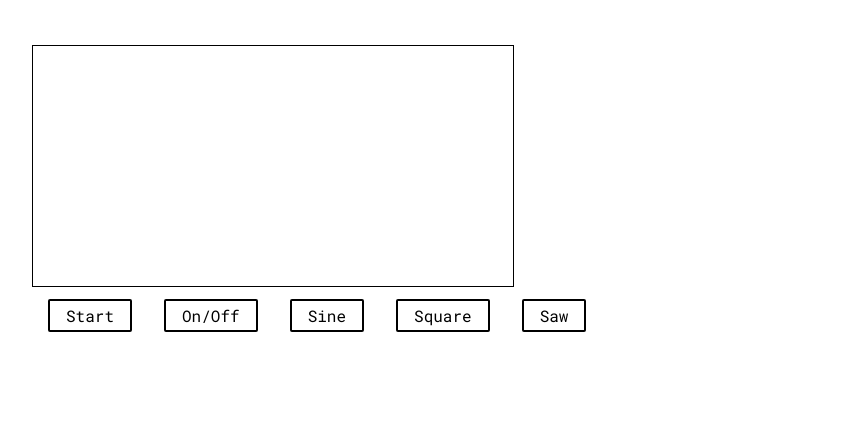
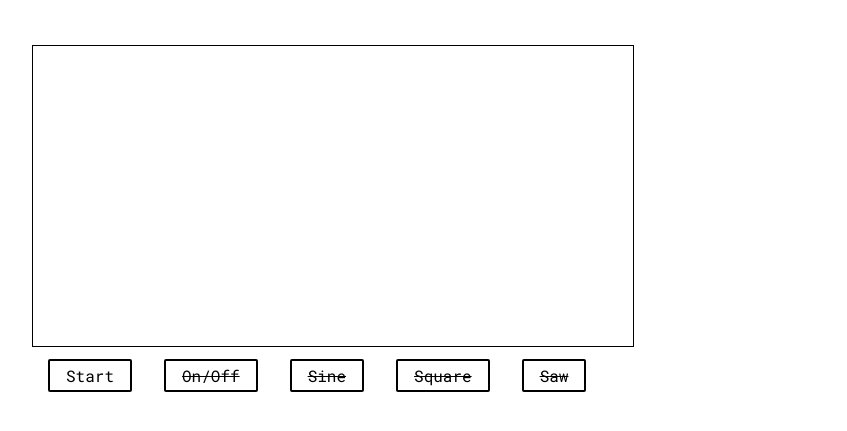
Before and after one commit to digitopolis/mr-portfolio, a Gatsby site: page /noise in a window 1280 px wide. Shown: the part 83-514 px from the top of the page, without its empty margins (208-1055 px from the left). Built offline with nearby package versions, Linux system fonts and the light colour scheme; Gatsby itself is replaced by a stand-in of ours.

Commit message:
clean up noise.js

```diff
--- a/src/pages/noise.js
+++ b/src/pages/noise.js
@@ -12,17 +12,7 @@ class Noise extends React.Component {
 
 	state = {
 		on: false,
-		wave: '',
 		started: false
-	}
-
-	componentDidMount() {
-		console.log('mounted');
-		// osc.connect(gain)
-		//
-		// osc.type = 'sine'
-		// osc.frequency.value = 120
-		// gain.gain.value = 0.05
 	}
 
 	toggleOnOff = () => {
@@ -37,9 +27,8 @@ class Noise extends React.Component {
 	}
 
 	handleWaveSelect = (e) => {
-		console.log(e.target.value)
 		const wave = e.target.value
-		this.setState({ wave })
+		osc.type = wave
 	}
 
 	handleMouseMove = (event) => {
@@ -59,6 +48,8 @@ class Noise extends React.Component {
 		gain.gain.value = 0.05
 
 		osc.start()
+		const started = !this.state.started
+		this.setState({ started })
 	}
 
 	render () {
@@ -66,22 +57,29 @@ class Noise extends React.Component {
 			<Layout>
 				<div>
 					<canvas
-						style={{width: "60%", height: "40%", border:'1px solid #000000' }}
-						onMouseMove={this.handleMouseMove} >
+						style={{width: "75%", height: "45%", border:'1px solid #000000' }}
+						onMouseMove={this.state.started ? this.handleMouseMove : null} >
 					</canvas>
 				</div>
 				<div id="synth-control">
-					<Button onClick={this.startOscillator}>Start</Button>
-					<Button onClick={this.toggleOnOff} >On/Off</Button>
+					<Button
+						disabled={this.state.started}
+						onClick={this.startOscillator}>Start</Button>
+					<Button
+						disabled={!this.state.started}
+						onClick={this.toggleOnOff} >On/Off</Button>
 					<span id="wave-span">
 						<Button
 							value='sine'
+							disabled={!this.state.started}
 							onClick={this.handleWaveSelect}>Sine</Button>
 						<Button
 							value='square'
+							disabled={!this.state.started}
 							onClick={this.handleWaveSelect}>Square</Button>
 						<Button
 							value='saw'
+							disabled={!this.state.started}
 							onClick={this.handleWaveSelect}>Saw</Button>
 					</span>
 				</div>
@@ -97,6 +95,7 @@ export default Noise;
 
 const Button = styled.button`
 	font-family: 'Roboto Mono', monospace;
+	text-decoration: ${props => props.disabled ? 'line-through' : 'none' }
 	color: black;
 	background: white;
 	font-size: 1em;
```
